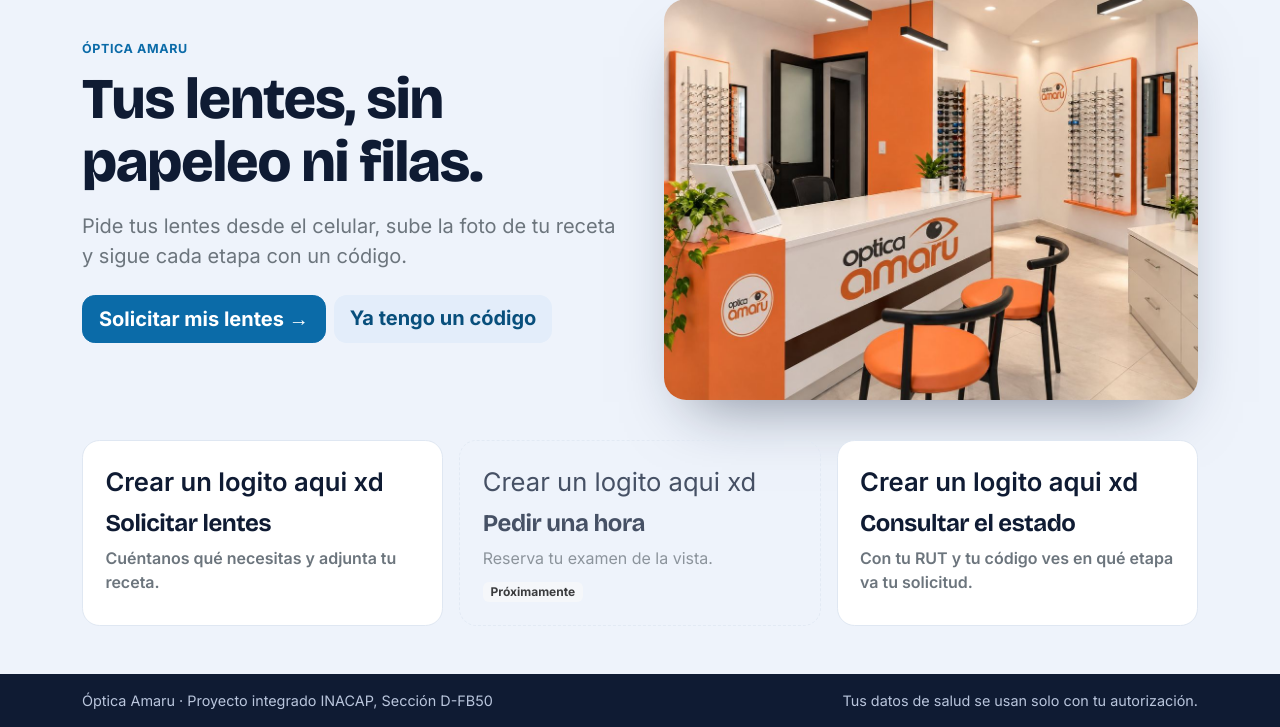
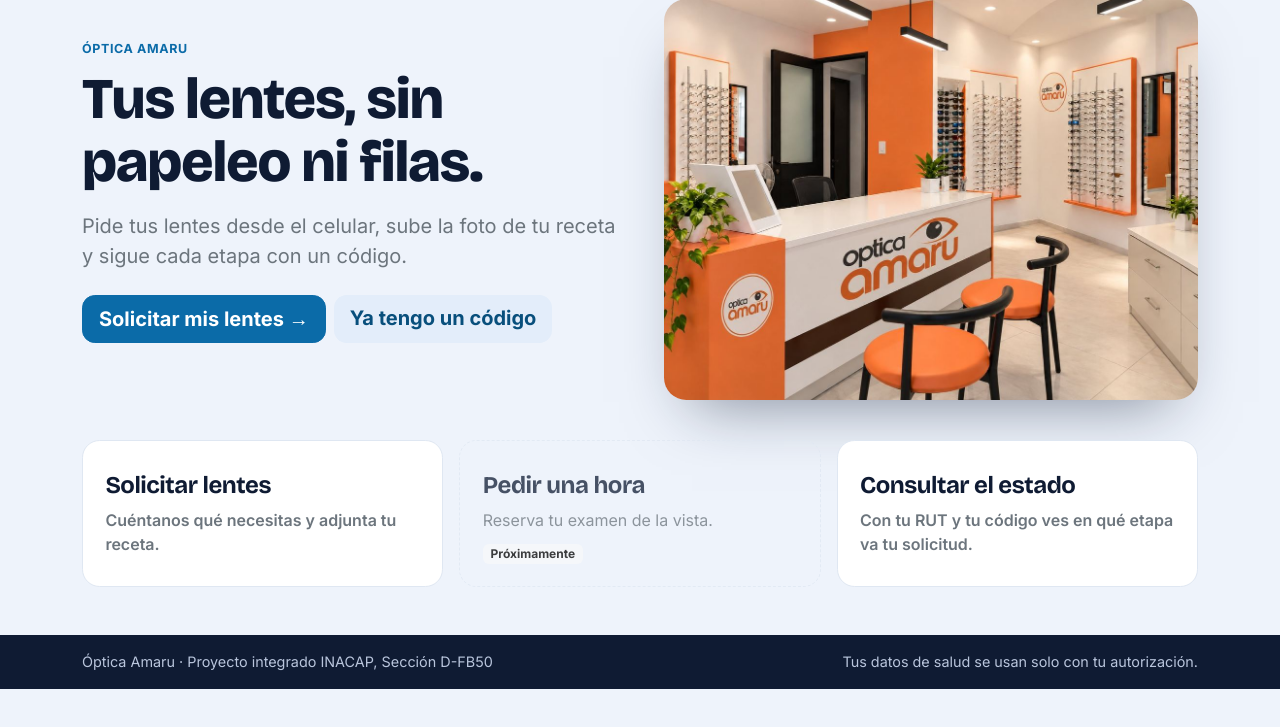
Before and after one commit to Yokoperron/Optica-amaru, a Django app: page / in a window 1280 px wide. Shown: the part 114-841 px from the top of the page. After the commit the page ends 803 px from the top, so only its background shows below. Run offline with Django 5.2, Linux system fonts and the light colour scheme.

Commit message:
Update inicio.html

```diff
--- a/templates/inicio.html
+++ b/templates/inicio.html
@@ -52,14 +52,12 @@
             <div class="row g-3 mt-4">
                 <div class="col-md-4">
                     <a class="acceso" href="{% url 'solicitar' %}">
-                        <div class="icono">Crear un logito aqui xd</div>
                         <h2 class="h4 mt-2">Solicitar lentes</h2>
                         <p class="text-secondary mb-0">Cuéntanos qué necesitas y adjunta tu receta.</p>
                     </a>
                 </div>
                 <div class="col-md-4">
                     <div class="acceso pronto">
-                        <div class="icono">Crear un logito aqui xd</div>
                         <h2 class="h4 mt-2">Pedir una hora</h2>
                         <p class="text-secondary mb-2">Reserva tu examen de la vista.</p>
                         <span class="badge text-bg-light">Próximamente</span>
@@ -67,7 +65,6 @@
                 </div>
                 <div class="col-md-4">
                     <a class="acceso" href="{% url 'consultar_estado' %}">
-                        <div class="icono">Crear un logito aqui xd</div>
                         <h2 class="h4 mt-2">Consultar el estado</h2>
                         <p class="text-secondary mb-0">Con tu RUT y tu código ves en qué etapa va tu solicitud.</p>
                     </a>
```
